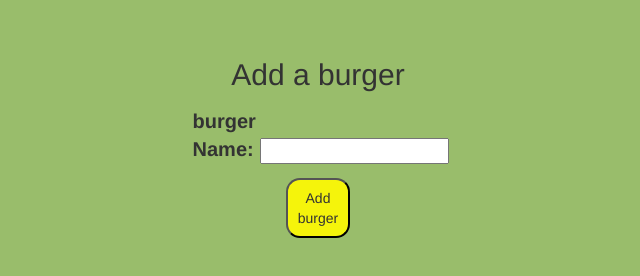
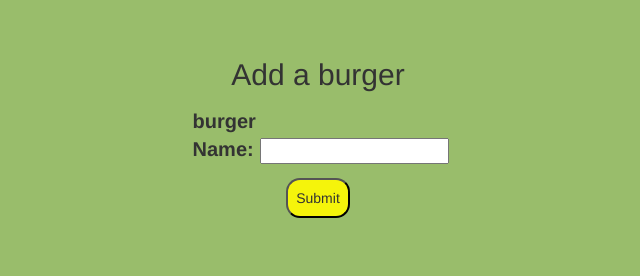
Before and after one commit to IsraelDembele/burger, a website: page public/index.html in a window 1280 px wide. Shown: the part 352-628 px from the top of the page, without its empty margins (322-962 px from the left). Drawn offline with nearby package versions, Linux system fonts and the light colour scheme; no server answers.

Commit message:
styling add buttom

```diff
--- a/public/index.html
+++ b/public/index.html
@@ -21,7 +21,7 @@
         <label for="ca" class="burgerName">burger Name:</label>
         <input type="text" id="ca" name="name" />
       </div>
-      <button class="submit">Add burger</button>
+      <button class="submit">Submit </button>
     </div>
     <div class = "row">
       <div class = "col-md-6">
```
